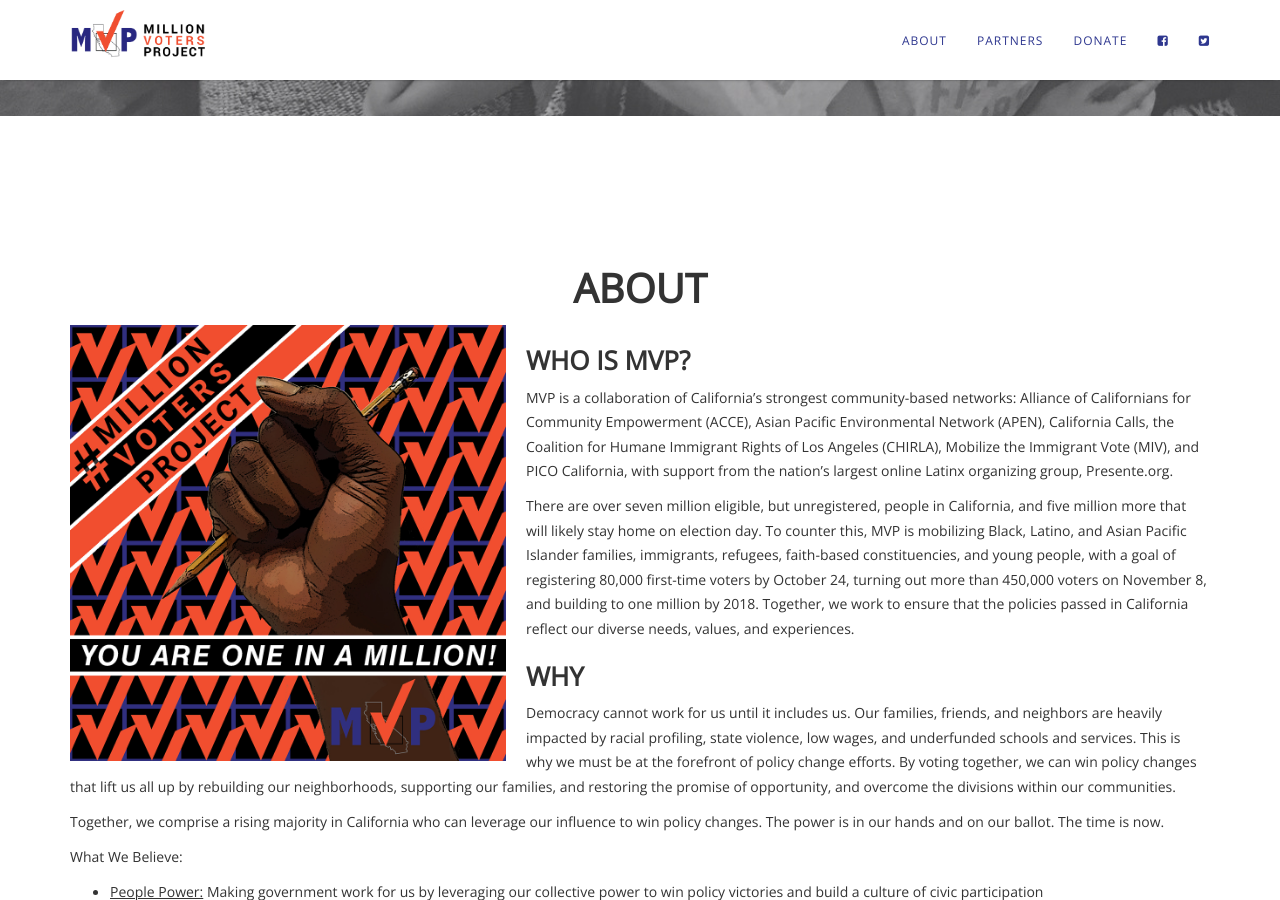
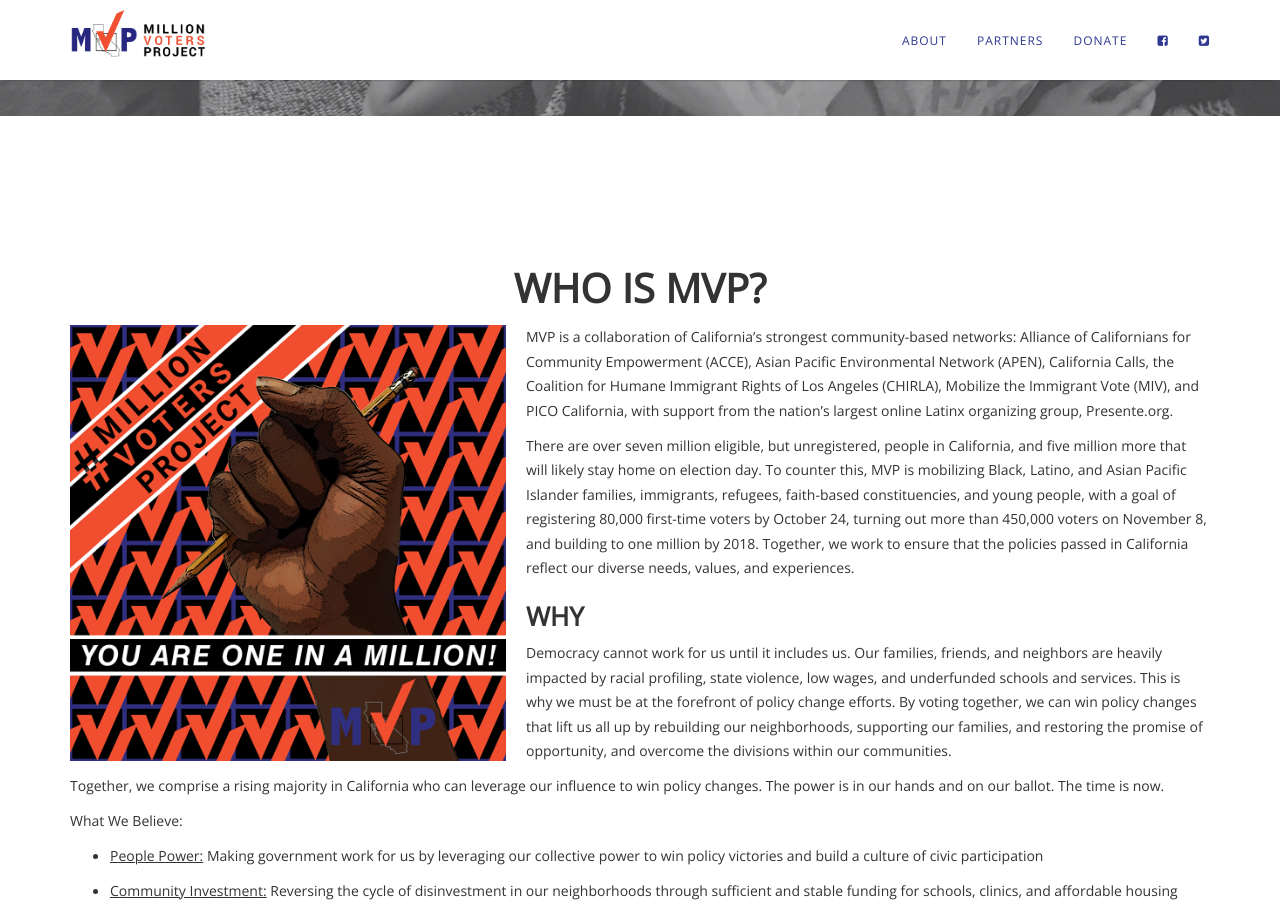
Before and after one commit to presente/mvp, a Jekyll site: the page built from index.html, in a window 1280 px wide and 900 px high, scrolled down 683 px. Built offline with Jekyll 4.4.1, drawn with Linux system fonts in a browser that asks for light colours; some web fonts are replaced; a script that is not in the unit is left out.

Commit message:
about update

```diff
--- a/_includes/about.html
+++ b/_includes/about.html
@@ -3,14 +3,12 @@
         <div class="container">
             <div class="row">
                 <div class="col-lg-12 text-center">
-                    <h2 class="section-heading">About</h2>
+                    <h2 class="section-heading">Who is MVP?</h2>
                 </div>
             </div>
             <div class="row">
                 <div class="col-md-12">
                     <img src="img/about/mvpus.jpg" width="40%" align="left" style="padding:0 20px 0 0;"/>
-                    <h3>Who is MVP?</h3>
-
                     <p>MVP is a collaboration of California’s strongest community-based networks: Alliance of Californians for Community Empowerment (ACCE), Asian Pacific Environmental Network (APEN), California Calls, the Coalition for Humane Immigrant Rights of Los Angeles (CHIRLA), Mobilize the Immigrant Vote (MIV), and PICO California, with support from the nation’s largest online Latinx organizing group, Presente.org.</p>
                     <p>There are over seven million eligible, but unregistered, people in California, and five million more that will likely stay home on election day. To counter this, MVP is mobilizing Black, Latino, and Asian Pacific Islander families, immigrants, refugees, faith-based constituencies, and young people, with a goal of registering 80,000 first-time voters by October 24, turning out more than 450,000 voters on November 8, and building to one million by 2018. Together, we work to ensure that the policies passed in California reflect our diverse needs, values, and experiences.</p>
 
```
Also changed, not shown: 8 other files.
